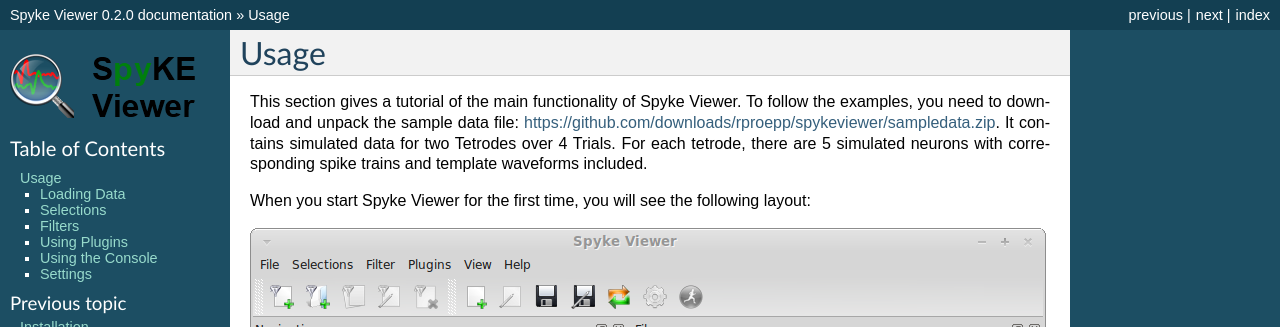
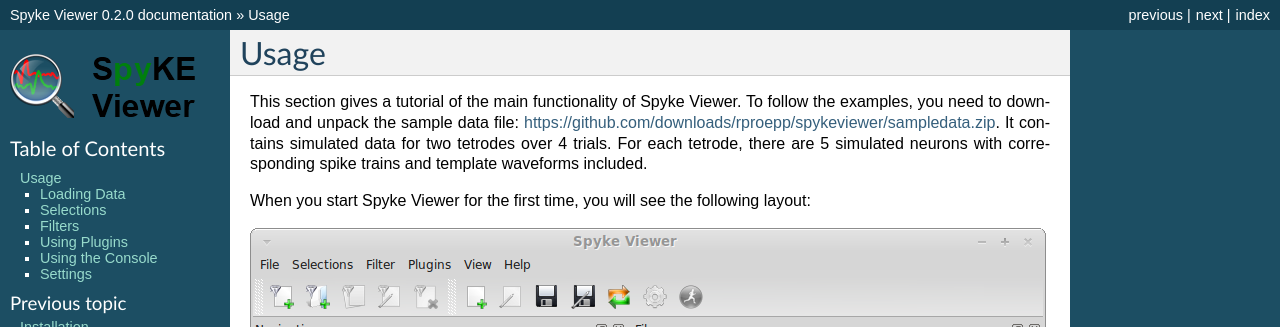
Before and after one commit to rproepp/spykeviewer, a Sphinx documentation site: the page built from doc/source/usage.rst, in a window 1280 px wide and 900 px high. Shown: the top 327 px of the window. Built offline with Sphinx 7.4.7, drawn with Linux system fonts in a browser that asks for light colours; formulas are drawn with MathJax 3.

Commit message:
Orthography

```diff
--- a/doc/source/usage.rst
+++ b/doc/source/usage.rst
@@ -5,7 +5,7 @@ Usage
 This section gives a tutorial of the main functionality of Spyke Viewer. To
 follow the examples, you need to download and unpack the sample data file:
 https://github.com/downloads/rproepp/spykeviewer/sampledata.zip. It contains
-simulated data for two Tetrodes over 4 Trials. For each tetrode, there are
+simulated data for two tetrodes over 4 trials. For each tetrode, there are
 5 simulated neurons with corresponding spike trains and template waveforms
 included.
 
```
